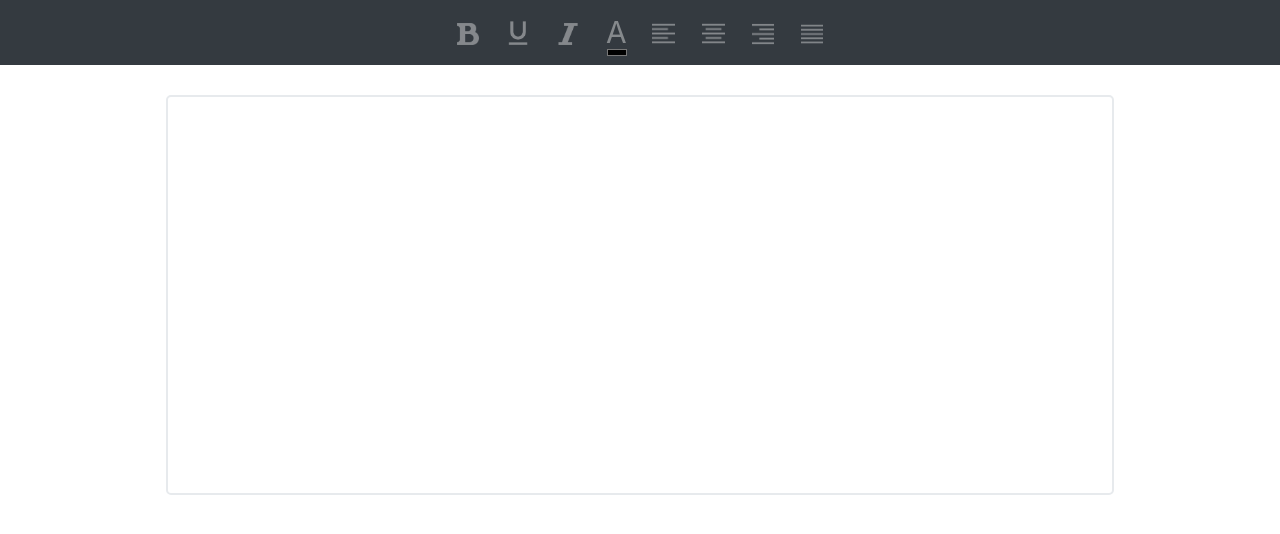
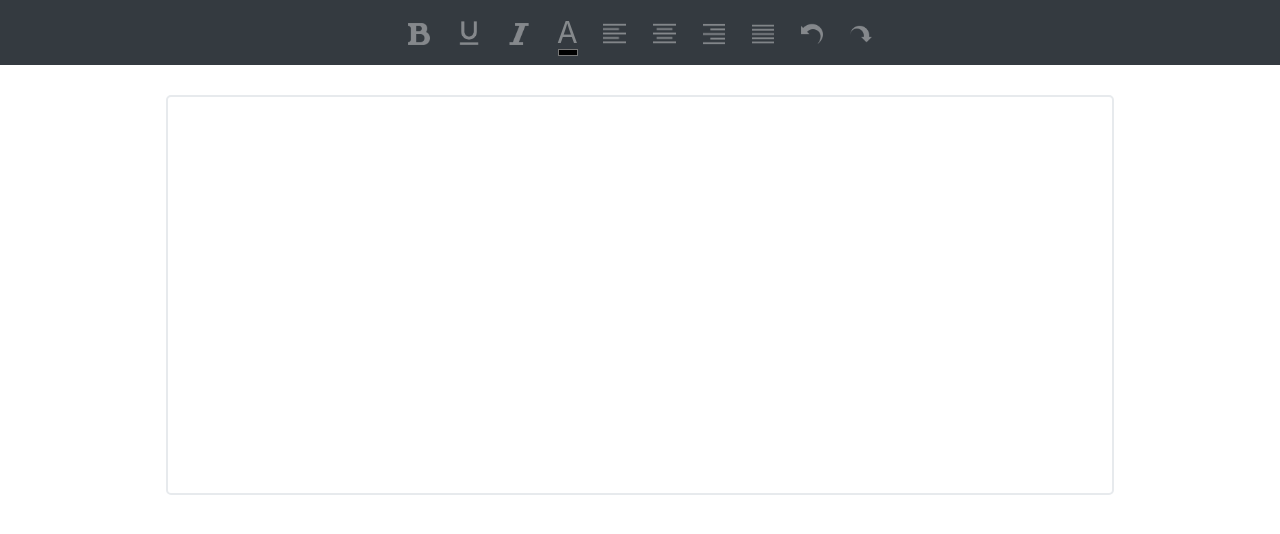
Before and after one commit to sithumpriya/text-editor, a plain HTML site: page index.html in a window 1280 px wide. Drawn offline with nearby package versions, Linux system fonts and the light colour scheme.

Commit message:
Feature-undo_redo added

```diff
--- a/index.html
+++ b/index.html
@@ -54,6 +54,14 @@
             <img src="Resources/justify.png" style="width:22px;">
         </button>
 
+        <!-- Undo and Redo buttons -->
+        <button class="button" onclick="undo()">
+            <img src="Resources/undo-4-32.png" style="width:22px;">
+        </button>
+        <button class="button" onclick="redo()">
+            <img src="Resources/action-redo-32.png" style="width:22px;">
+        </button>
+
     </div>
 
     <!-- Text area -->
--- a/script.js
+++ b/script.js
@@ -32,3 +32,12 @@ function right() {
 function justify() {
     textarea.style.textAlign = "justify";
 }
+
+// Undo and Redo
+function undo() {
+    document.execCommand('undo', true, null);
+}
+
+function redo() {
+    document.execCommand('redo', true, null);
+}
```
